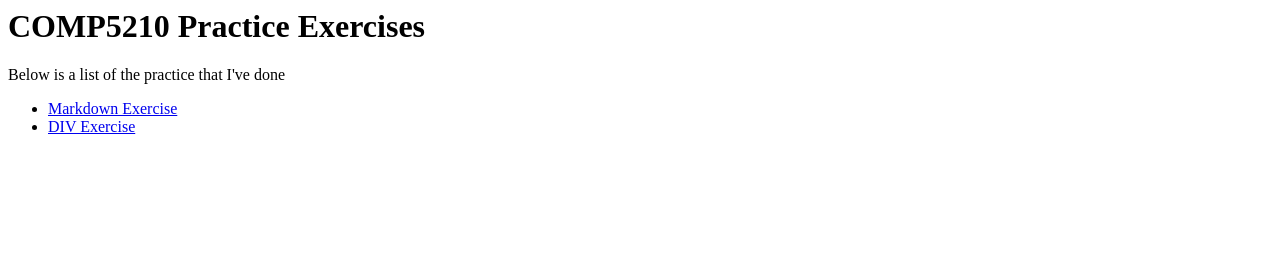
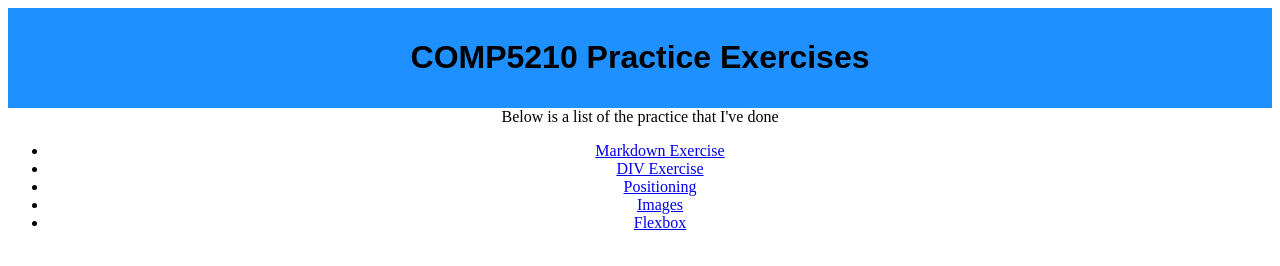
Before and after one commit to 30022060/COMP5210---Markdown-Website, a plain HTML site: page index.html in a window 1280 px wide. Drawn offline with Linux system fonts and the light colour scheme.

Commit message:
prac exercises

```diff
--- a/index.html
+++ b/index.html
@@ -1,4 +1,5 @@
 <html>
+<link rel="stylesheet" href="style.css">
 <head>
 <title>COMP5210 Practice Exercises</title>
 </head>
@@ -12,6 +13,9 @@
 <ul class="main-nav">
 <li><a href="PracticeExercise-Markdown-Website/soccer-sports-club.md"> Markdown Exercise </a></li>
 <li><a href="PracticeExercise-Divs/divs.html"> DIV Exercise </a></li>
+<li><a href="PracticeExercise-Positioning/index.html"> Positioning </a></li>
+<li><a href="PracticeExercise-Images/index.html"> Images </a></li>
+<li><a href="PracticeExercise-Flexbox/index.html"> Flexbox </a></li>
 </ul>
 </div>
 </html>
--- a/style.css
+++ b/style.css
@@ -1,9 +1,17 @@
 .header{
+    background-color: dodgerblue;
+    text-align: center;
+    font-family:sans-serif;
+    padding: 10px;
 
 }
 .links{
-
+    text-align: center;
 }
 .main nav{
 
 }
+
+body {
+    text-align: center;
+}
```
